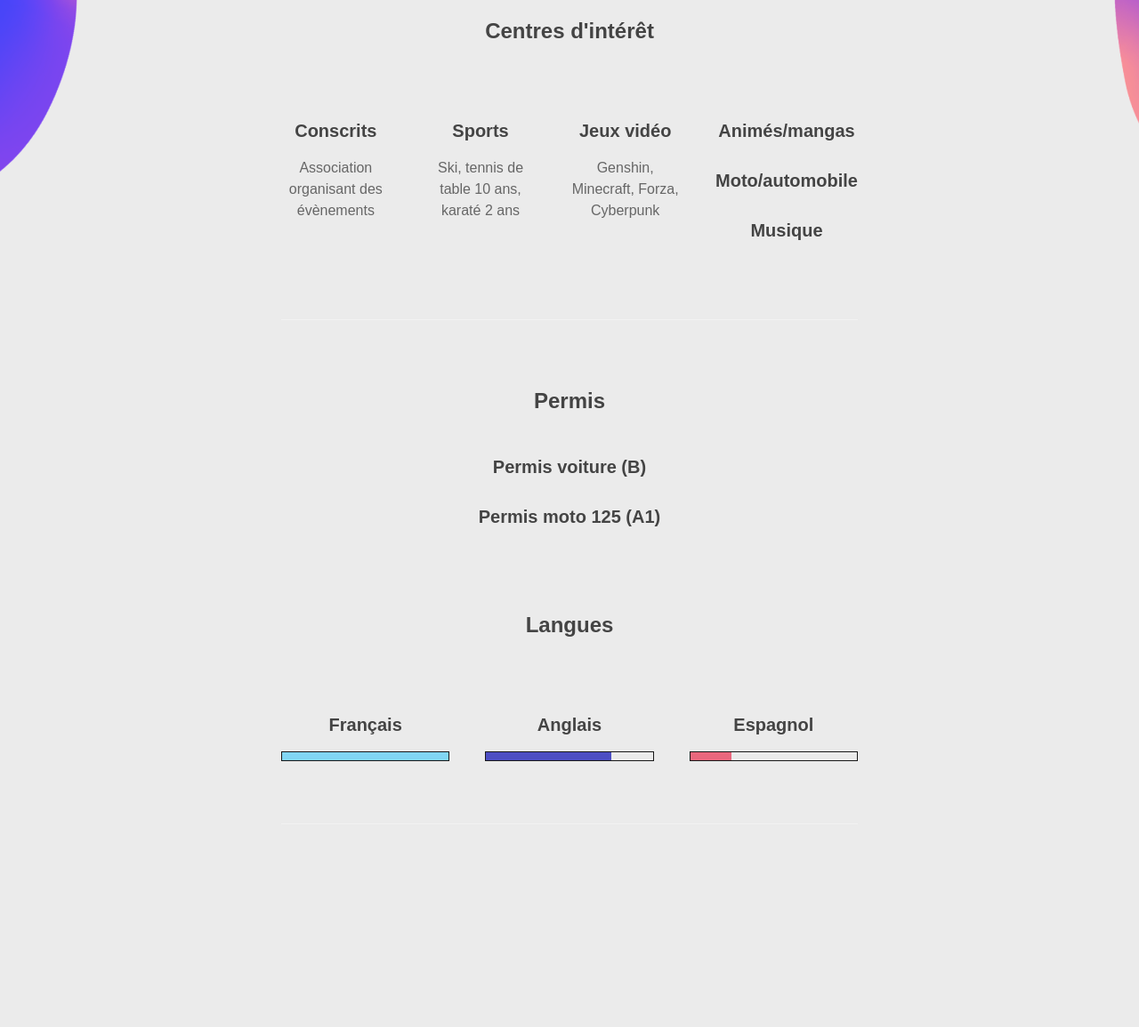
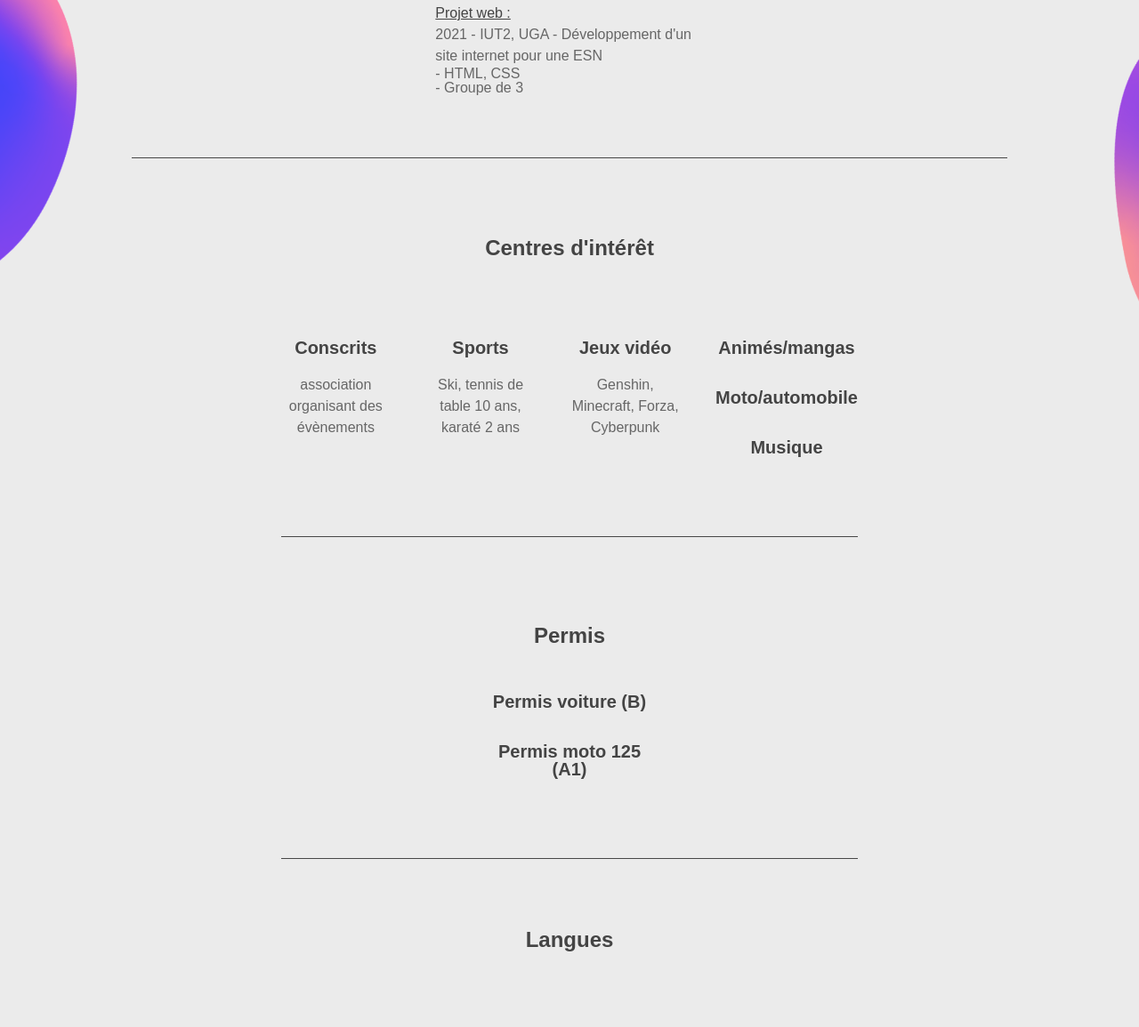
Before and after one commit to Erlow38/me, a plain HTML site: page index.html in a window 1280 px wide. Shown: the part 1645-2800 px from the top of the page at 89% size. Before the commit the page ends 2711 px from the top, so only its background shows below. Drawn offline with nearby package versions, Linux system fonts and the light colour scheme; a script that the page names is missing.

Commit message:
Add files via upload

```diff
--- a/css/style.css
+++ b/css/style.css
@@ -181,7 +181,33 @@ a{
    position:absolute;
    width:calc(100% - 40px);
    height:1px;
-   background:#f2f2f2;
+   background:#474747;
+   bottom:-1px;
+   left:20px
+}
+.features-permis{
+   width:100%;
+   max-width:1024px;
+   padding:50px 0;
+   padding-top:0;
+   margin:0 auto;
+   display:-webkit-box;
+   display:-ms-flexbox;
+   display:flex;
+   -webkit-box-pack:start;
+   -ms-flex-pack:start;
+   justify-content:center;
+   -webkit-box-align:start;
+   -ms-flex-align:start;
+   align-items:center;
+   position:relative
+}
+.features-permis::after{
+   content:"";
+   position:absolute;
+   width:calc(100% - 40px);
+   height:1px;
+   background:#474747;
    bottom:-1px;
    left:20px
 }
@@ -226,6 +252,12 @@ p{
 i{
    font-style:italic;
    white-space:nowrap
+}
+#interet{
+   padding-top: 70px;
+}
+#competence{
+   padding-top: 70px;
 }
 .demo{
    width:100%;
@@ -446,7 +478,7 @@ body::-webkit-scrollbar-thumb {
  @media only screen and (min-width:768px){
    #bubble2 {
       position:absolute;
-      bottom: -1200px;
+      bottom: -1300px;
       left: -800px;
       opacity: 0.7;
       z-index: -10;
@@ -462,7 +494,7 @@ body::-webkit-scrollbar-thumb {
     }
     #bubble3{
       position:absolute;
-      bottom: -1200px;
+      bottom: -1400px;
       right: -800px;
       opacity: 0.7;
       z-index: -10;
@@ -544,4 +576,10 @@ body::-webkit-scrollbar-thumb {
    border: solid 1px #ebebeb;
    height: 11px;
  }
+ .features::after{
+   background:#f2f2f2;
+   }
+   .features-permis::after{
+      background:#f2f2f2;
+   }
 }
--- a/index.html
+++ b/index.html
@@ -51,7 +51,7 @@
       </div>
     </div>
     <div class="demo">
-      <div class="demo-box">
+      <div class="demo-box" id="competence">
         <h2>Compétences</h2>
         <div class="features">
           <div class="features-box">
@@ -99,19 +99,19 @@
         <p>2018 - 2021</p>
       </div>
       <div class="features-box">
-        <h3>Expériences</h3>
-        <p><u>Développement web :</u></p>
-        <p>Développement d'un site web en HTML, CSS pour une entreprise</p>
-        <p>Op-Heberg</p>
-        <p>juin 2022</p>
-      </div>
-      <div class="features-box">
         <h3>Projets</h3>
         <p><u>Projet Hopack :</u></p>
         <P>2022 - IUT2, UGA - Développement d'une application d'organisation évènementielle | chef de projet</P>
         <ul class="features-box-list">
           <li>- JavaFx, CSS</li>
           <li>- Groupe de 6</li>
+        </ul>
+        <br>
+        <p><u>Projet Rent-a-Dev : </u></p>
+        <P>2022 - IUT2, UGA - Développement d'un site permettant de louer des services informatiques</P>
+        <ul class="features-box-list">
+          <li>- HTML, CSS, JS</li>
+          <li>- Groupe de 2</li>
         </ul>
         <br>
         <p><u>Projet web :</u></p>
@@ -121,14 +121,21 @@
           <li>- Groupe de 3</li>
         </ul>
       </div>
+      <div class="features-box">
+        <h3>Expériences</h3>
+        <p><u>Développement web :</u></p>
+        <p>Développement d'un site web en HTML, CSS pour une entreprise</p>
+        <p>Op-Heberg</p>
+        <p>juin 2022</p>
+      </div>
     </div>
     <div class="demo">
-      <div class="demo-box">
+      <div class="demo-box" id="interet">
         <h2>Centres d'intérêt</h2>
         <div class="features">
           <div class="features-box">
             <h3>Conscrits</h3>
-            <p>Association organisant des évènements</p>
+            <p>association organisant des évènements</p>
           </div>
           <div class="features-box">
             <h3>Sports</h3>
@@ -151,11 +158,15 @@
     </div>
     <div class="demo">
       <div class="demo-box">
-        <h2>Permis</h2>
-        <br> <br>
-        <h3>Permis voiture (B)</h3>
-        <br>
-        <h3>Permis moto 125 (A1)</h3>
+        <div class="features-permis">
+          <div class="features-box">
+            <h2>Permis</h2>
+            <br> <br>
+            <h3>Permis voiture (B)</h3>
+            <br>
+            <h3>Permis moto 125 (A1)</h3>
+          </div>
+        </div>
       </div>
     </div>
     <div class="demo">
@@ -183,8 +194,6 @@
         </div>
       </div>
     </div>
-    <div class="footer">
-    </div>
     <div id="scrollUp">
       <a href="#content"><img src="img/up.png" width="48px" alt=""></a>
       </div>
```
